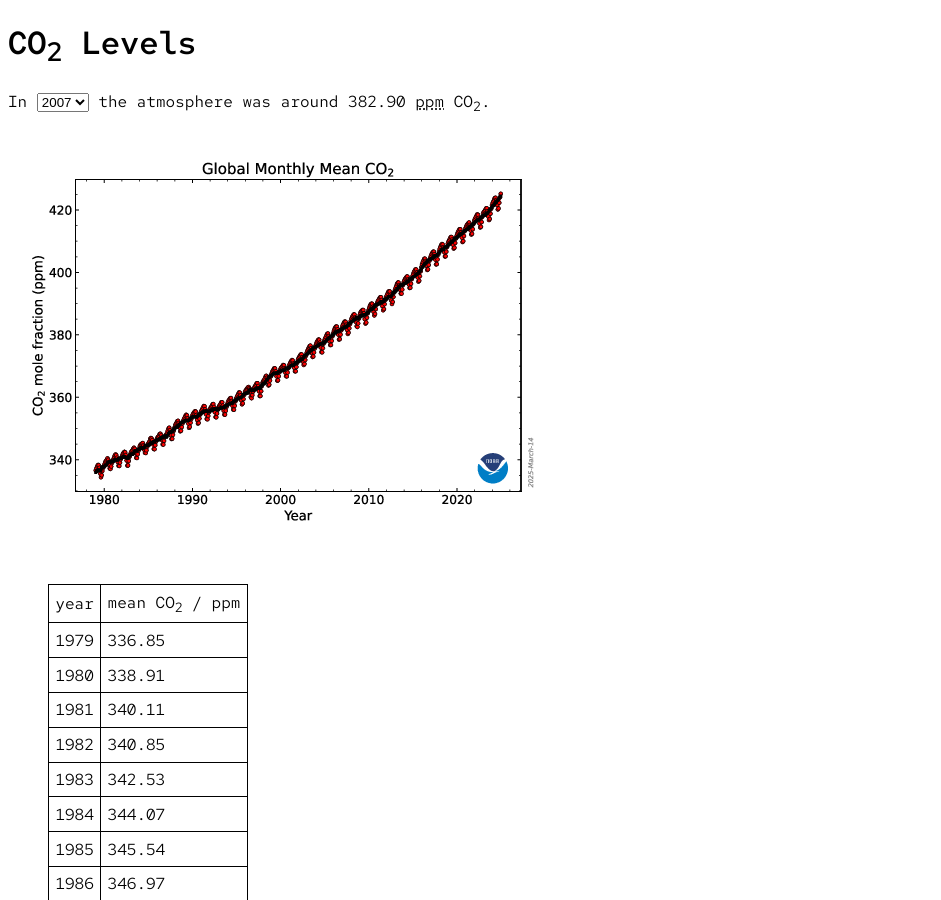
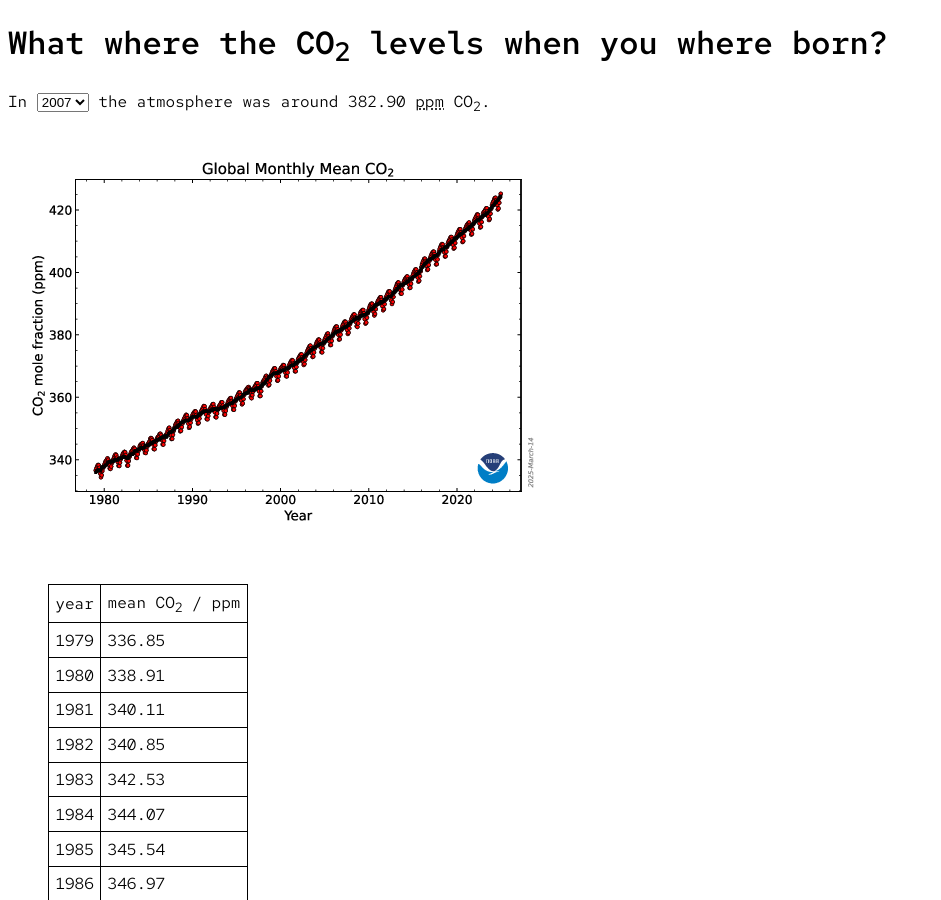
Before and after one commit to TomJB1/my-website-jekyll, a Jekyll site: the page co2.html, which Jekyll copies as it is, in a window 1280 px wide and 900 px high. Shown: the whole window, without its empty margins (0-941 px from the left). Built offline with Jekyll 4.4.1, drawn with Linux system fonts in a browser that asks for light colours.

Commit message:
improve title of CO2 page

```diff
--- a/co2.html
+++ b/co2.html
@@ -4,13 +4,14 @@
 <head>
     <meta charset="UTF-8">
     <meta name="viewport" content="width=device-width, initial-scale=1.0">
-    <title>Document</title>
+    <title>What where the CO2 levels when you where born?</title>
+    <meta name="description" content="Find out how much Carbon Dioxide (CO2) was in the atmosphere when you where born.">
     <script defer src="/assets/js/co2-calculator.js"></script>
     <link rel="stylesheet" href="/assets/css/reset.css">
 </head>
 
 <body>
-    <h1>CO<sub>2</sub> Levels</h1>
+    <h1>What where the CO<sub>2</sub> levels when you where born?</h1>
     <p>
         In
         <span id="date"></span>
```
